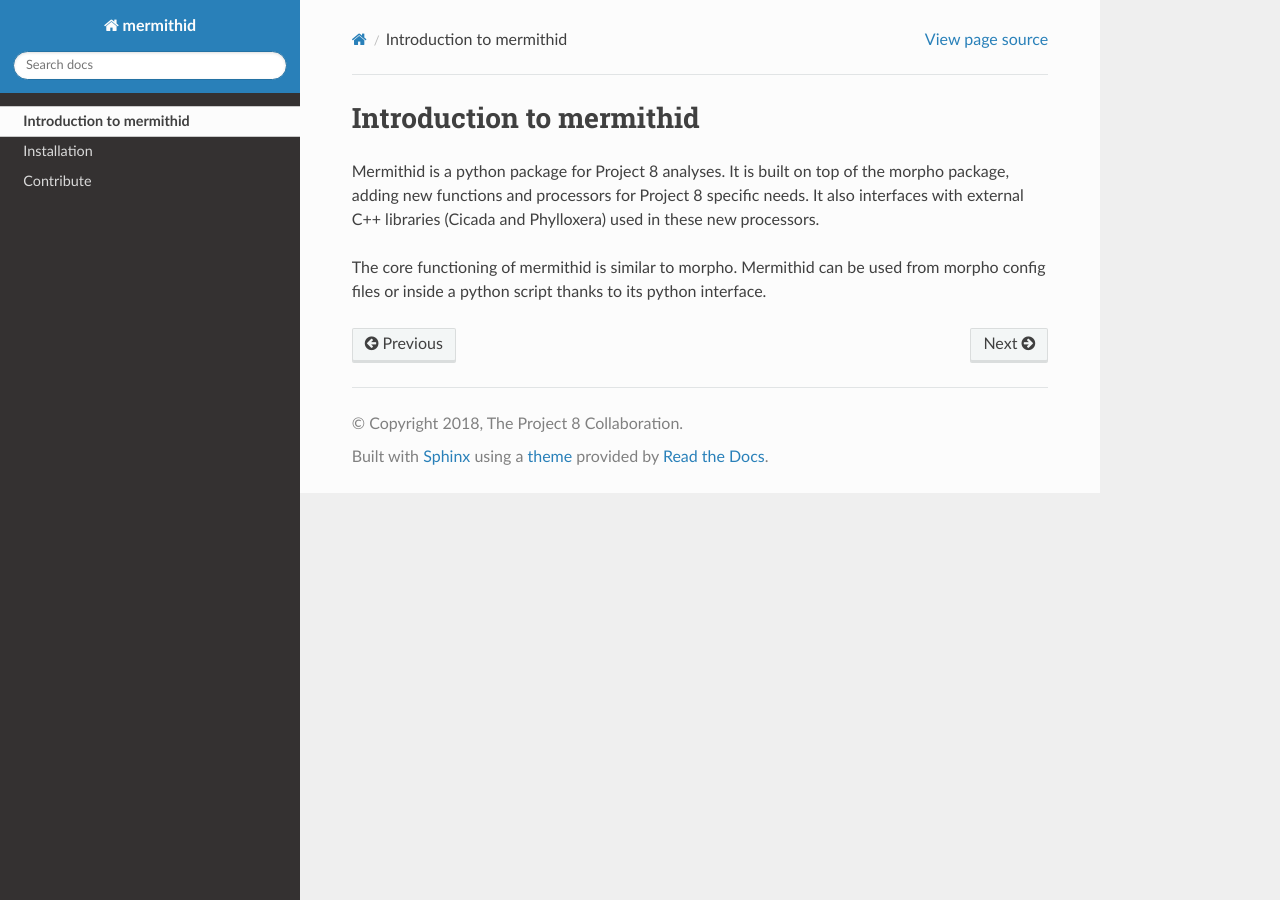
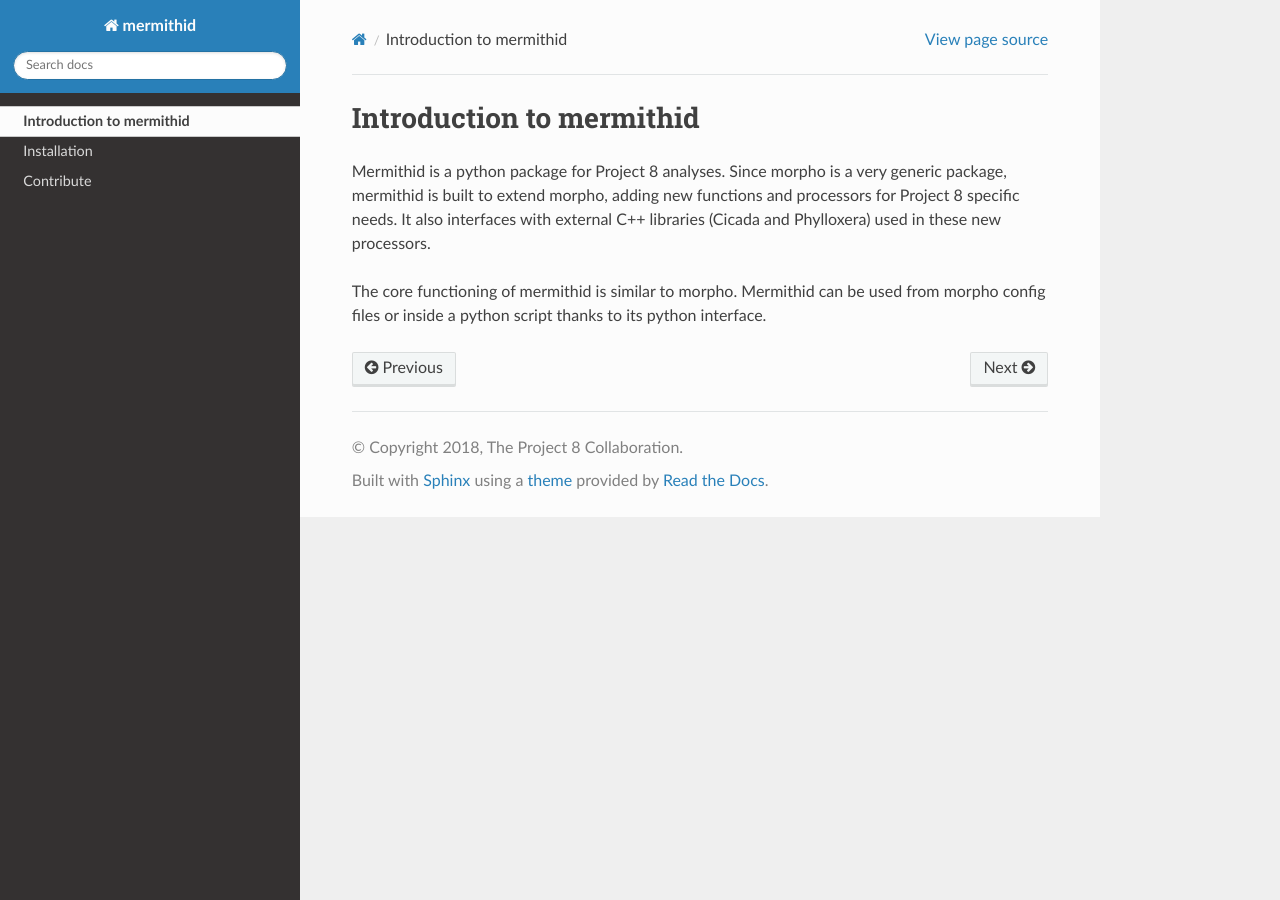
Before and after one commit to project8/mermithid, a Sphinx documentation site: the page built from documentation/intro.rst, in a window 1280 px wide. Built offline with Sphinx 7.4.7 and the Read the Docs theme 2.0.0, drawn with Linux system fonts in a browser that asks for light colours; pages that are not in the unit, such as notebooks, are missing from menus.

Commit message:
Update intro.rst

```diff
--- a/documentation/intro.rst
+++ b/documentation/intro.rst
@@ -3,8 +3,9 @@ Introduction to mermithid
 --------------------------
 
 Mermithid is a python package for Project 8 analyses.
-It is built on top of the morpho package, adding new functions and processors for Project 8 specific needs.
+Since morpho is a very generic package, mermithid is built to extend morpho, adding new functions and processors for Project 8 specific needs.
 It also interfaces with external C++ libraries (Cicada and Phylloxera) used in these new processors.
+
 
 The core functioning of mermithid is similar to morpho.
 Mermithid can be used from morpho config files or inside a python script thanks to its python interface.
```
